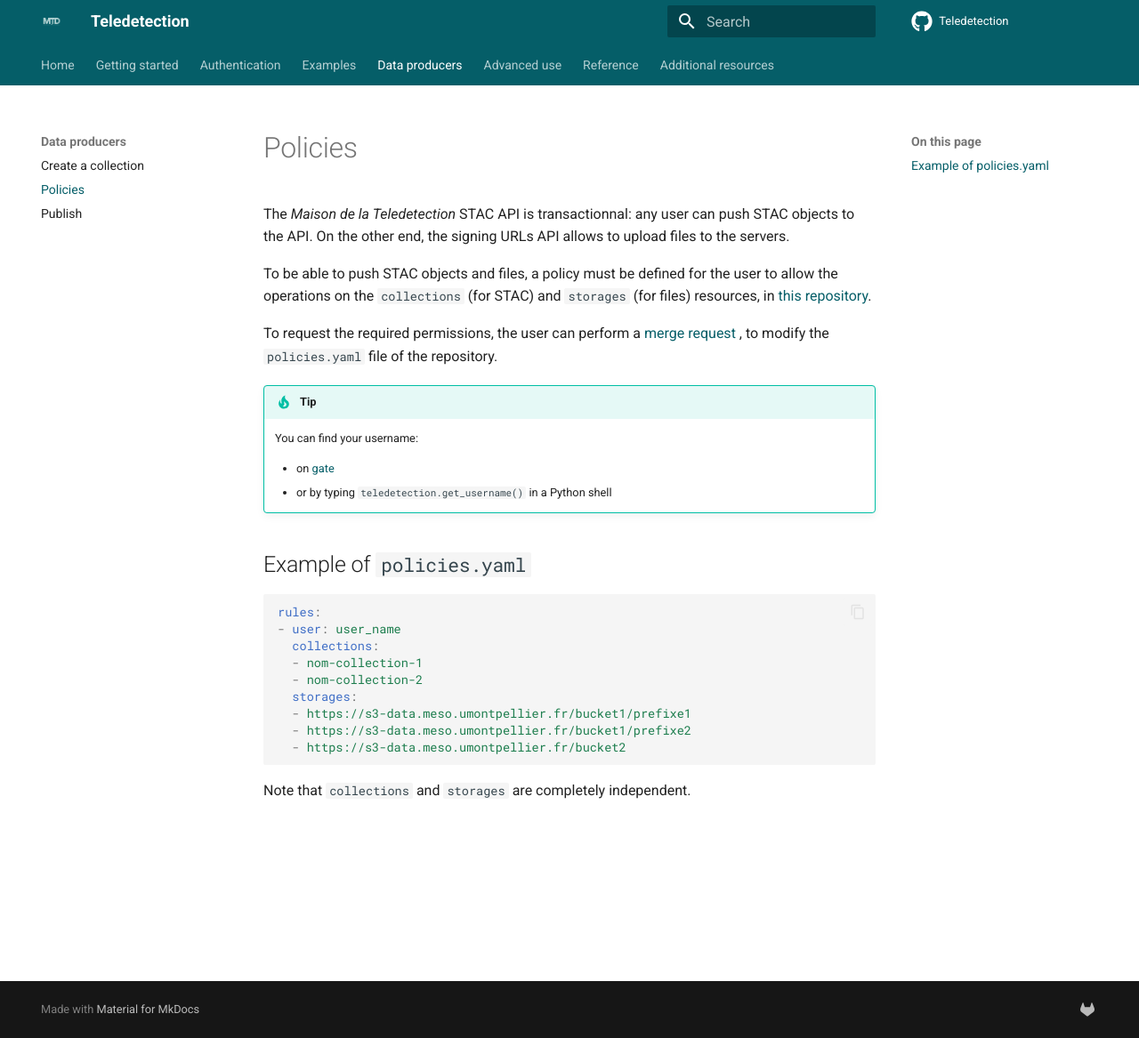
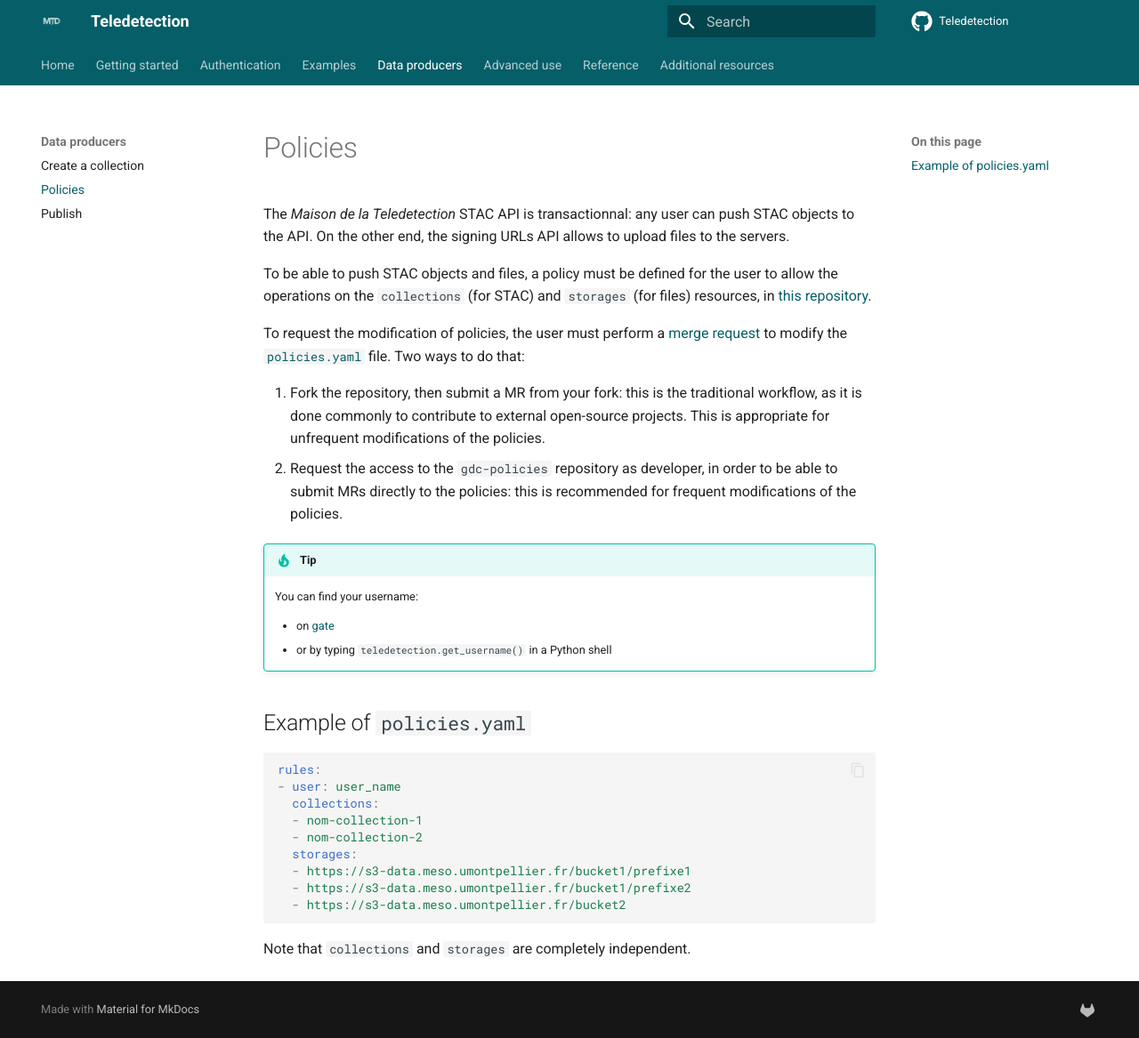
Before and after one commit to teledec/teledetection, an MkDocs documentation site: the page built from doc/policies.md, in a window 1280 px wide and 1167 px high. Shown: the whole window at 89% size. Built offline with MkDocs 1.6.1 and Material for MkDocs 9.7.7, drawn with Linux system fonts in a browser that asks for light colours; comment, search, counter and statistics services are not loaded.

Commit message:
Explain fork/MR workflows
See merge request teledec/teledetection!29

```diff
--- a/doc/policies.md
+++ b/doc/policies.md
@@ -9,9 +9,19 @@ the user to allow the operations on the `collections` (for STAC) and
 `storages` (for files) resources, in
 [this repository](https://forge.inrae.fr/teledec/gdc-policies).
 
-To request the required permissions, the user can perform a
+To request the modification of policies, the user must perform a
 [merge request](https://docs.gitlab.com/ee/user/project/merge_requests/)
-, to modify the `policies.yaml` file of the repository.
+to modify the
+[`policies.yaml`](https://forge.inrae.fr/teledec/gdc-policies/-/blob/main/policies.yaml?ref_type=heads)
+file. Two ways to do that:
+
+1. Fork the repository, then submit a MR from your fork: this is the traditional
+workflow, as it is done commonly to contribute to external open-source projects. This
+is appropriate for unfrequent modifications of the policies.
+2. Request the access to the `gdc-policies` repository as developer, in order
+to be able to submit MRs directly to the policies: this is
+recommended for frequent modifications of the policies.
+
 
 !!! tip
 
```
